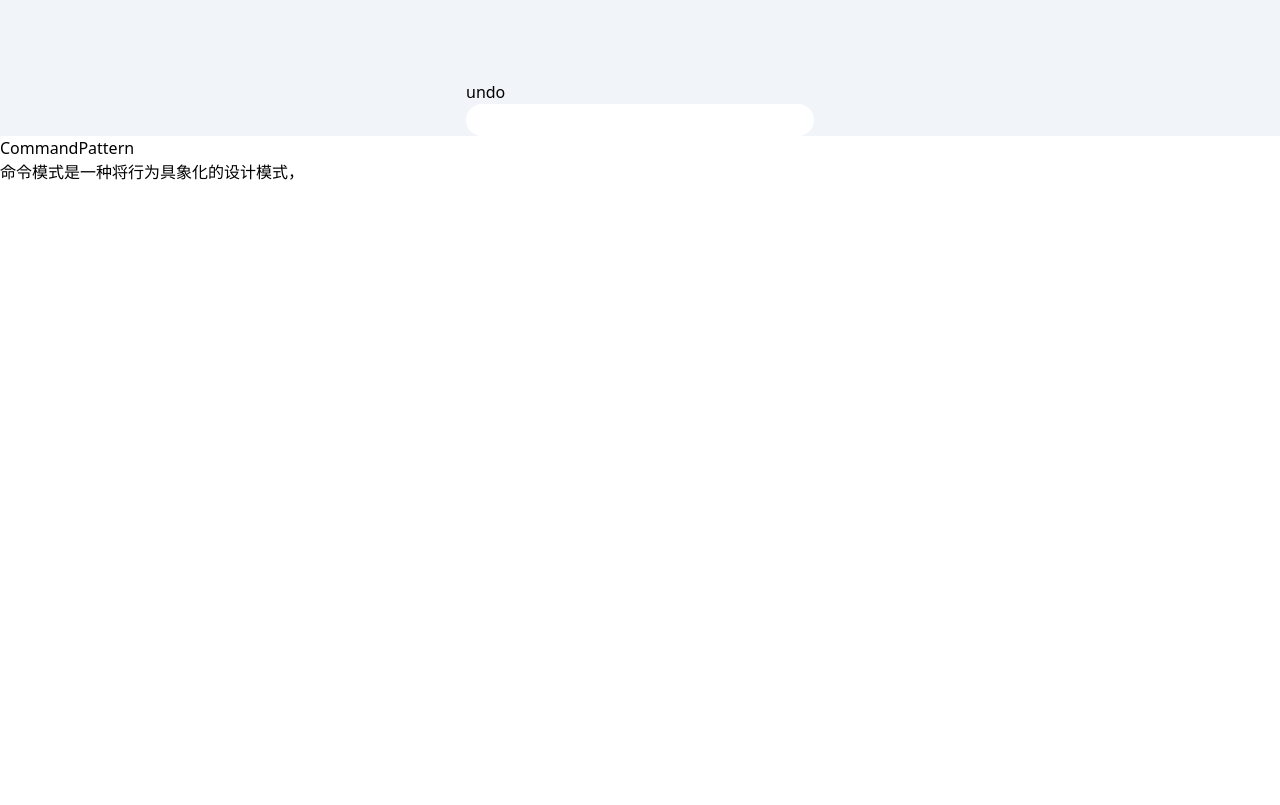
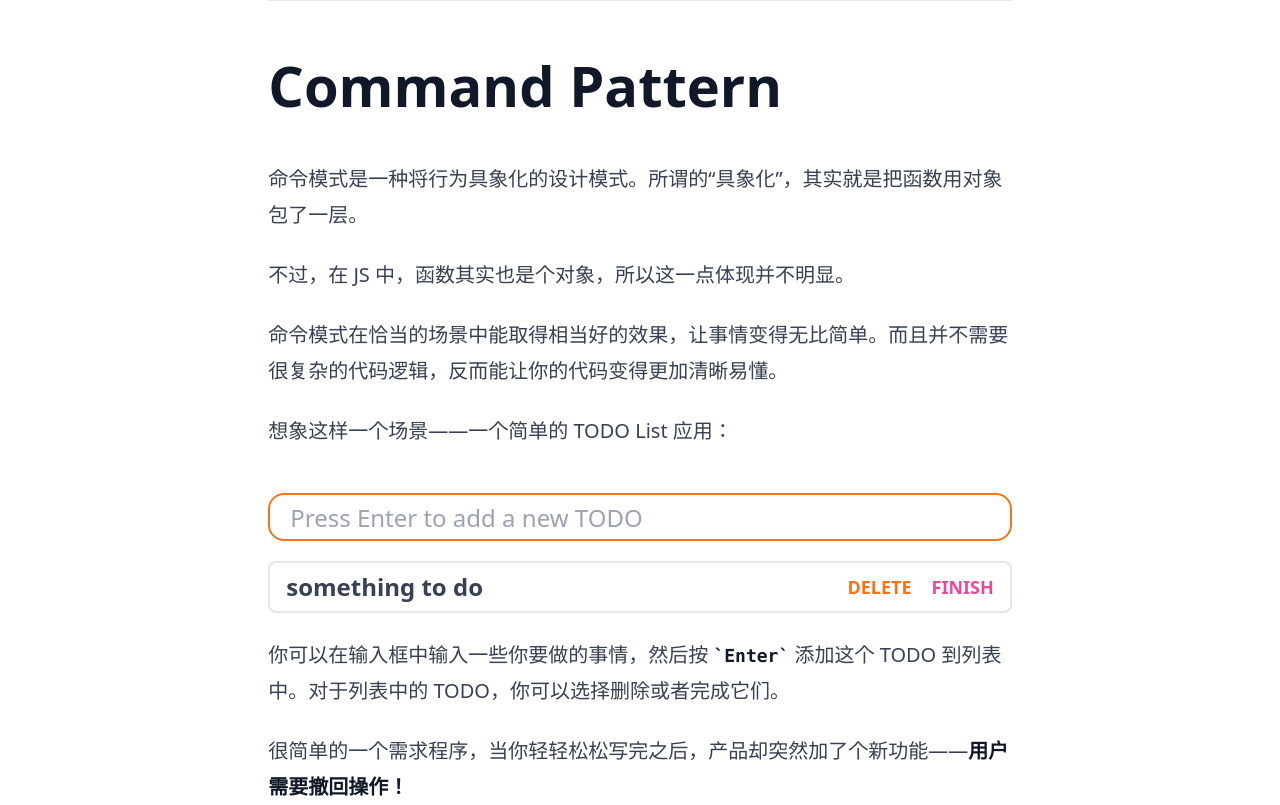
Before and after one commit to MoYuM/patterns-for-web, a Next.js app: page /patterns/command in a window 1280 px wide. Built offline with nearby package versions, Linux system fonts and the light colour scheme.

Commit message:
feat: 调整样式，写一部分文档

```diff
--- /dev/null
+++ b/components/layout/index.tsx
@@ -0,0 +1,13 @@
+import React from 'react'
+
+const Layout: React.FC<{ children: React.ReactNode }> = ({ children }) => {
+  return (
+    <div className="w-full flex justify-center">
+      <div className="prose md:prose-lg lg:prose-xl">
+        {children}
+      </div>
+    </div>
+  )
+}
+
+export default Layout;
--- a/package.json
+++ b/package.json
@@ -21,6 +21,7 @@
     "typescript": "4.9.3"
   },
   "devDependencies": {
+    "@tailwindcss/typography": "^0.5.8",
     "autoprefixer": "^10.4.13",
     "postcss": "^8.4.19",
     "tailwindcss": "^3.2.4"
--- a/pages/_app.tsx
+++ b/pages/_app.tsx
@@ -2,13 +2,15 @@ import type { AppProps } from 'next/app'
 import React from 'react';
 import '../styles/global.css';
 import { MDXProvider } from '@mdx-js/react';
+import Layout from 'components/layout';
 
 export default function App({ Component, pageProps }: AppProps) {
 
-
   return (
     <MDXProvider>
-      <Component {...pageProps} />
+      <Layout>
+        <Component {...pageProps} />
+      </Layout>
     </MDXProvider>
   )
 }
--- a/pages/patterns/command.mdx
+++ b/pages/patterns/command.mdx
@@ -1,7 +1,21 @@
 import Command from 'patterns/command'
 
-<Command />
+---
 
-# CommandPattern
+# Command Pattern
 
-命令模式是一种将行为具象化的设计模式，
+命令模式是一种将行为具象化的设计模式。所谓的“具象化”，其实就是把函数用对象包了一层。
+
+不过，在 JS 中，函数其实也是个对象，所以这一点体现并不明显。
+
+命令模式在恰当的场景中能取得相当好的效果，让事情变得无比简单。而且并不需要很复杂的代码逻辑，反而能让你的代码变得更加清晰易懂。
+
+想象这样一个场景——一个简单的 TODO List 应用：
+
+<Command defaultTodo={[
+  {todo: 'something to do', key: 1, status: 'todo'}
+]} />
+
+你可以在输入框中输入一些你要做的事情，然后按 `Enter` 添加这个 TODO 到列表中。对于列表中的 TODO，你可以选择删除或者完成它们。
+
+很简单的一个需求程序，当你轻轻松松写完之后，产品却突然加了个新功能——**用户需要撤回操作！**
--- a/patterns/command/index.tsx
+++ b/patterns/command/index.tsx
@@ -2,8 +2,14 @@ import useCommand from "./useCommand";
 import React from "react";
 import { addTodoCommand, changeValueCommand, deleteCommand, finishCommand } from "./commands";
 
-const CommandPattern = () => {
-
+const CommandPattern: React.FC<{
+  style?: React.CSSProperties;
+  showUndo?: boolean;
+  defaultTodo?: Todo[];
+}> = ({
+  style,
+  showUndo = false,
+}) => {
     const { list, value } = React.useContext(Context);
     const { execute, undo } = useCommand();
 
@@ -34,13 +40,21 @@ const CommandPattern = () => {
     }
 
     return (
-    <div className="bg-slate-100 w-full flex justify-center">
-      <div className="w-2/3 mt-20">
-        <div className="mb-10">
-          <button onClick={onUndo} className="bg-orange-700 text-white px-3 rounded-lg text-lg cursor-pointer">undo</button>
+      <div className="not-prose" style={style}>
+        <div className="mt-5">
+          {showUndo && (
+            <button onClick={onUndo} className="bg-orange-700 text-white px-3 rounded-lg text-lg cursor-pointer font-bold">UNDO</button>
+          )}
           {/* <button className="bg-pink-700 ml-5 text-white px-3 rounded-lg text-lg cursor-pointer">reundo</button> */}
         </div>
-        <input type="text" onKeyDown={onEnterDown} className="w-full h-20 border-orange-500 border-2 rounded-2xl pl-10 text-2xl" value={value} onChange={(e) => onChange(e.target.value)} />
+        <input
+          placeholder="Press Enter to add a new TODO"
+          type="text"
+          onKeyDown={onEnterDown}
+          className="h-12 rounded-2xl pl-5 text-2xl border-orange-500 border-2 border-solid mt-5 w-full"
+          value={value}
+          onChange={(e) => onChange(e.target.value)}
+        />
         <ul className="w-full text-2xl mt-5">
           {list.map((i) => (
             <li className="py-2 flex justify-between border-2 px-4 rounded-lg items-center mb-4" key={i.key}>
@@ -52,7 +66,6 @@ const CommandPattern = () => {
             </li>
           ))}
         </ul>
-      </div>
       </div>
     )
   }
@@ -78,10 +91,22 @@ export type Context = {
 
 
 
-export default function () {
+export default function ({
+  defaultTodo,
+  style,
+}: {
+  defaultTodo?: Todo[],
+  style?: React.CSSProperties,
+}) {
 
   const [value, setValue] = React.useState<string>('')
   const [list, setList] = React.useState<{ todo: string, key: number, status: 'todo' | 'finished' }[]>([]);
+
+  React.useEffect(() => {
+    if (defaultTodo) {
+      setList(defaultTodo);
+    }
+  }, [defaultTodo]);
 
   return (
     <Context.Provider value={{
@@ -90,7 +115,7 @@ export default function () {
       setList,
       setValue,
     }}>
-      <CommandPattern />
+      <CommandPattern style={style} />
     </Context.Provider>
   )
 }
--- a/tailwind.config.js
+++ b/tailwind.config.js
@@ -1,11 +1,15 @@
 /** @type {import('tailwindcss').Config} */
 module.exports = {
   content: [
-    "./pages/**/*.{js,ts,jsx,tsx}",
-    "./components/**/*.{js,ts,jsx,tsx}",
+    "./pages/**/*.{js,ts,jsx,tsx,mdx}",
+    "./components/**/*.{js,ts,jsx,tsx,mdx}",
+    "./patterns/**/*.{js,ts,jsx,tsx,mdx}",
   ],
   theme: {
     extend: {},
   },
-  plugins: [],
+  plugins: [
+    require('@tailwindcss/typography'),
+    // ...
+  ],
 }
```
Also changed, not shown: 1 other file (tests, documents, lock files or other folders). Lines whose indentation alone changed are shown as unchanged.
